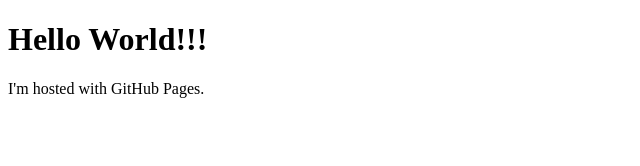
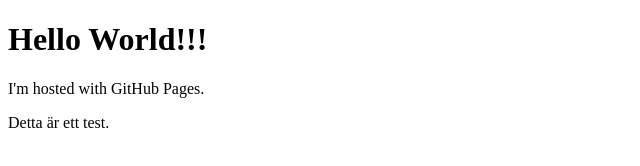
Before and after one commit to frejaehlde/frejaehlde.github.io, a plain HTML site: page index.html in a window 1280 px wide. Shown: the whole page, without its empty margins (0-640 px from the left). Drawn offline with Linux system fonts and the light colour scheme.

Commit message:
Update index.html

```diff
--- a/index.html
+++ b/index.html
@@ -3,5 +3,6 @@
 <body>
 <h1>Hello World!!!</h1>
 <p>I'm hosted with GitHub Pages.</p>
+<p title="Test">Detta är ett test.</p>
 </body>
 </html>
```
